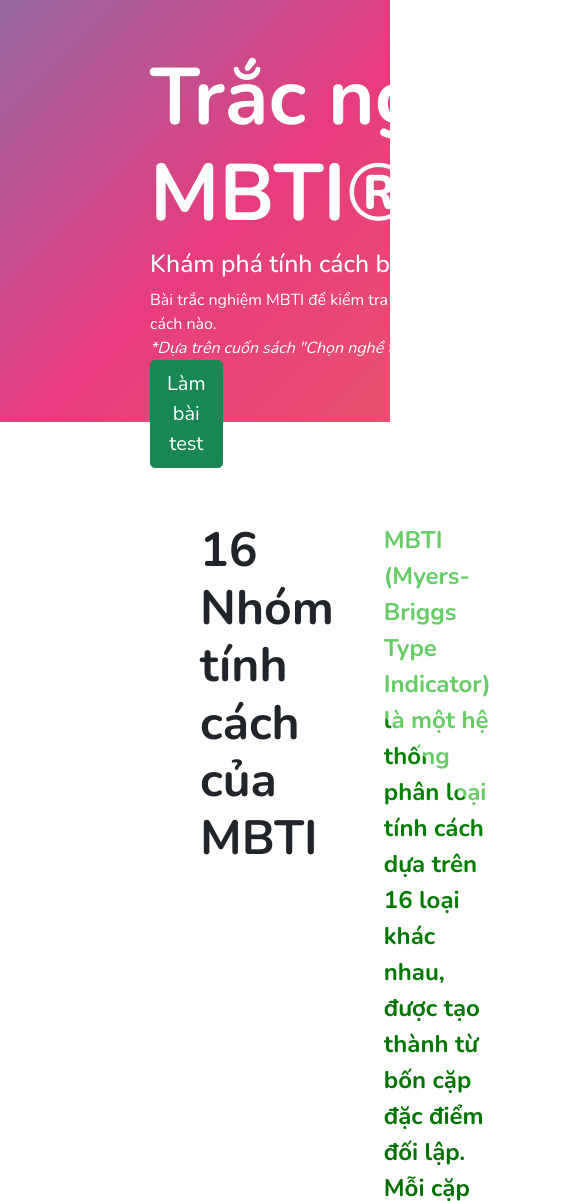
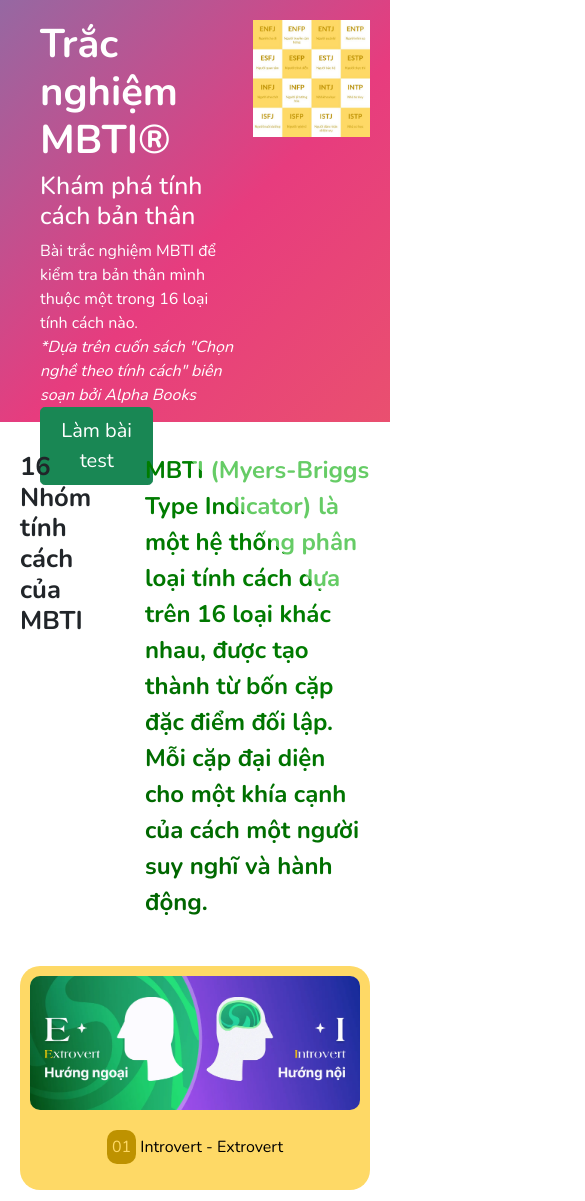
Before and after one commit to ngkoi/mbti, a plain HTML site: page index.html in a window 390 px wide. Shown: the top 1201 px of the page, 585 px wide, since content can reach past the window. Drawn offline with nearby package versions, Linux system fonts and the light colour scheme.

Commit message:
Added responsive designs

```diff
--- a/index.html
+++ b/index.html
@@ -5,6 +5,8 @@
     <meta name="viewport" content="width=device-width, initial-scale=1.0" />
     <link href="font.css" rel="stylesheet" />
     <link href="style.css" rel="stylesheet" />
+    <link href="tablet.css" rel="stylesheet" />
+    <link href="mobile.css" rel="stylesheet" />
     <link
       href="https://cdn.jsdelivr.net/npm/bootstrap@5.0.2/dist/css/bootstrap.min.css"
       rel="stylesheet"
--- /dev/null
+++ b/mobile.css
@@ -0,0 +1,44 @@
+@media (max-width: 850px) {
+  .background {
+    padding: 20px;
+    padding-bottom: 100px;
+  }
+  .title {
+    margin-left: 20px;
+    font-size: 2.5rem;
+  }
+  .subtitle {
+    margin-left: 20px;
+  }
+  .c1 p {
+    margin: 0 20px 0 20px;
+  }
+  .c2 img {
+    width: 100%;
+  }
+  .btn {
+    margin-left: 20px;
+    margin-right: 100px;
+  }
+  footer {
+    padding-top: 30px;
+    padding-bottom: 30px;
+  }
+  footer p {
+    margin: 0 0 0 20px;
+  }
+  .infctn {
+    grid-template-columns: 1fr;
+    margin: 30px 20px 200px 20px;
+    gap: 50px;
+  }
+  .infttctn {
+    margin: 30px 20px 0 20px;
+    display: grid;
+    grid-template-columns: 1fr 3fr;
+    gap: 50px;
+  }
+  .inftt {
+    font-size: 1.6rem;
+  }
+}
--- /dev/null
+++ b/tablet.css
@@ -0,0 +1,44 @@
+@media (max-width: 1300px) {
+  .background {
+    padding: 70px;
+    padding-bottom: 100px;
+  }
+  .title {
+    margin-left: 70px;
+    font-size: 2.7rem;
+  }
+  .subtitle {
+    margin-left: 70px;
+  }
+  .c1 p {
+    margin: 0 70px 0 70px;
+  }
+  .c2 img {
+    width: 70%;
+  }
+  .btn {
+    margin-left: 20px;
+    margin-right: 100px;
+  }
+  footer {
+    padding-top: 30px;
+    padding-bottom: 30px;
+  }
+  footer p {
+    margin: 0 0 0 20px;
+  }
+  .infctn {
+    grid-template-columns: 1fr 1fr;
+    margin: 30px 70px 200px 70px;
+    gap: 50px;
+  }
+  .infttctn {
+    margin: 30px 70px 0 70px;
+    display: grid;
+    grid-template-columns: 1fr 3fr;
+    gap: 50px;
+  }
+  .inftt {
+    font-size: 2rem;
+  }
+}
```
